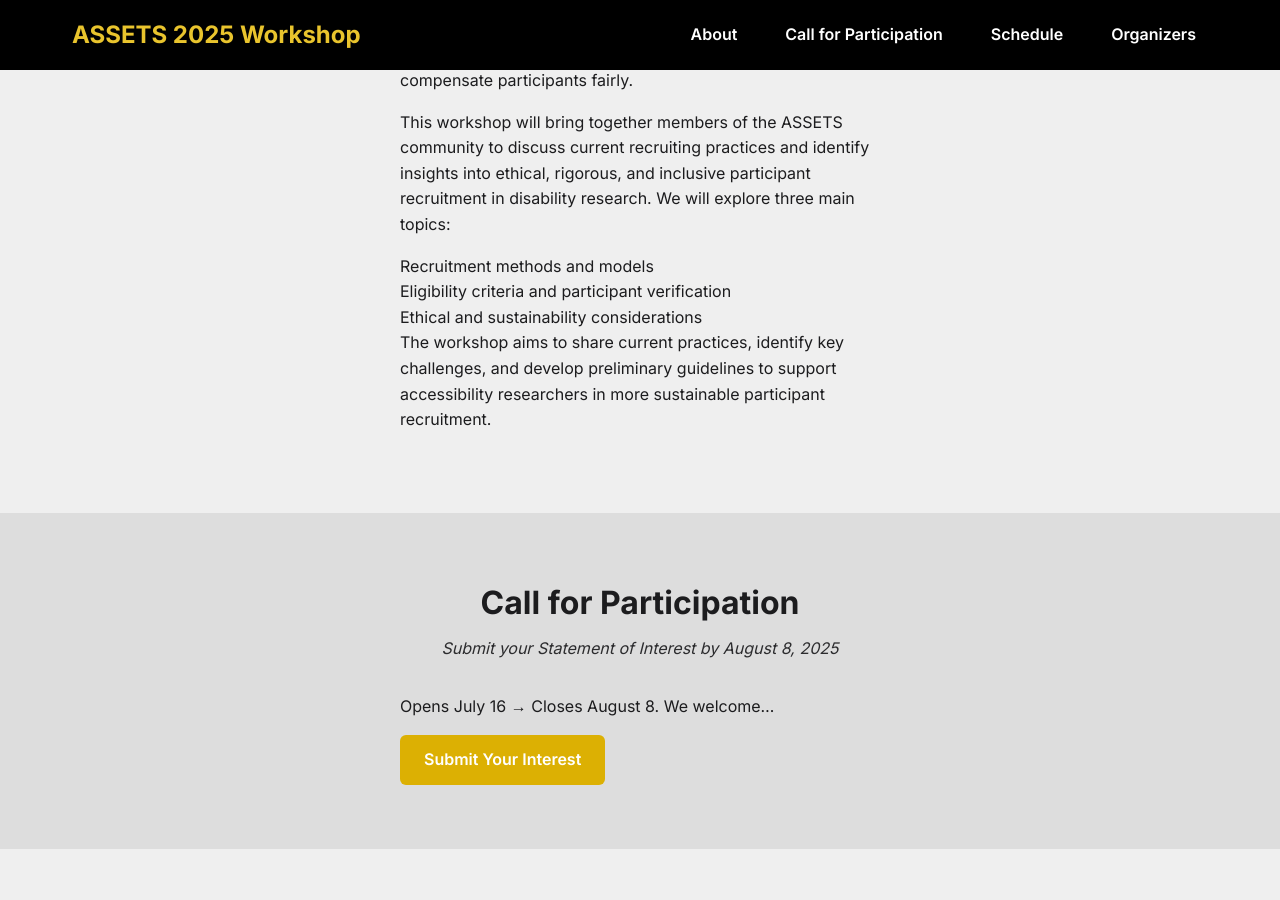
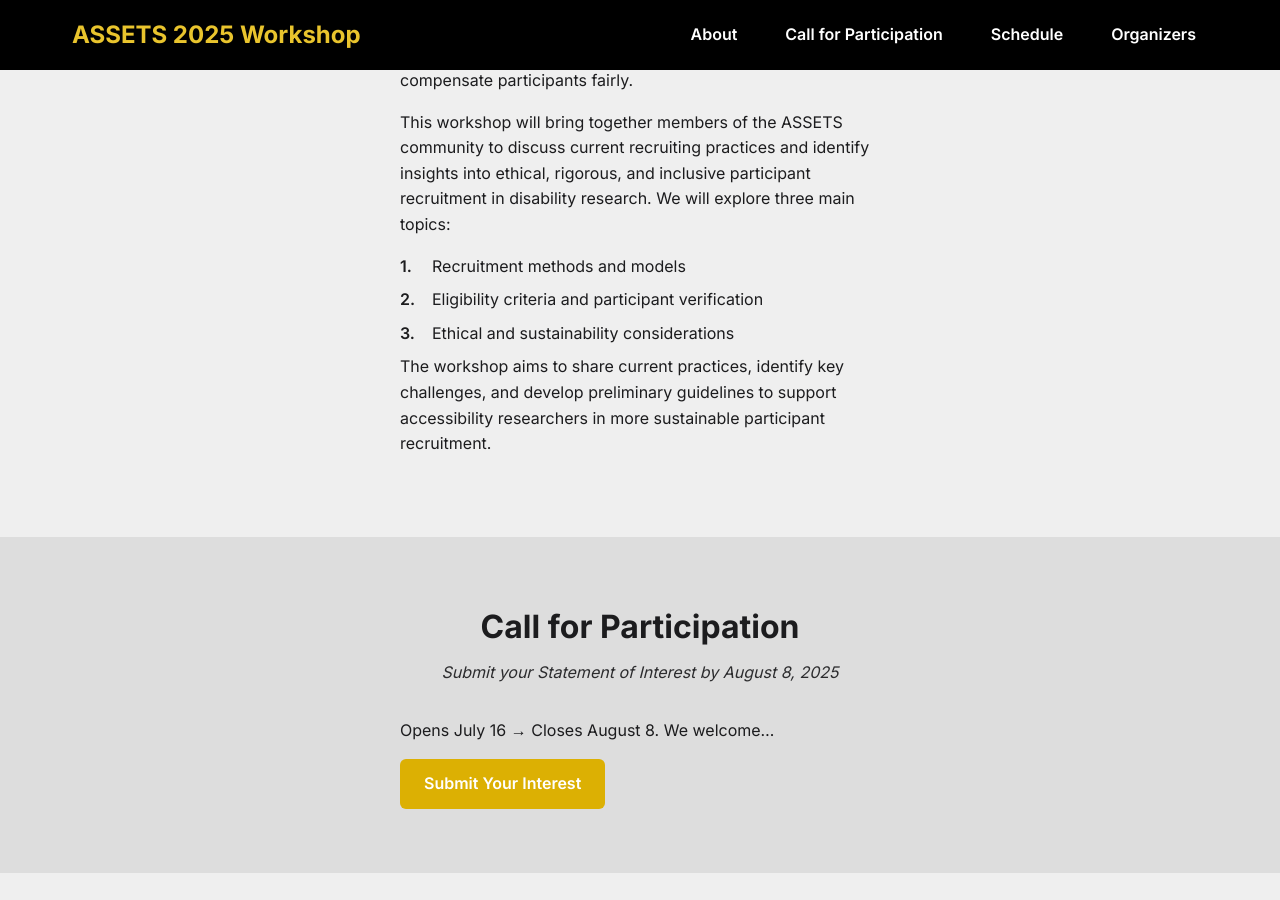
Before and after one commit to assets-recruitment-2025/assets-recruitment-2025.github.io, a Jekyll site: the page built from index.md, in a window 1280 px wide and 900 px high, scrolled down 915 px. Built offline with Jekyll 4.4.1, drawn with Linux system fonts in a browser that asks for light colours.

```diff
--- a/index.md
+++ b/index.md
@@ -31,7 +31,7 @@
 <p>
     This workshop will bring together members of the ASSETS community to discuss current recruiting practices and identify insights into ethical, rigorous, and inclusive participant recruitment in disability research. We will explore three main topics:
 </p>
-<ul>
+<ul class="section-list">
   <li>Recruitment methods and models</li>
   <li>Eligibility criteria and participant verification</li>
   <li>Ethical and sustainability considerations</li>
```
